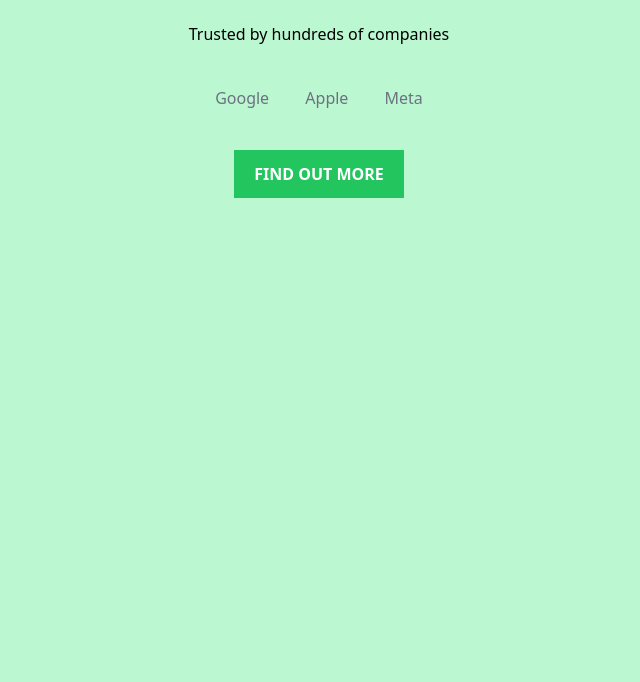
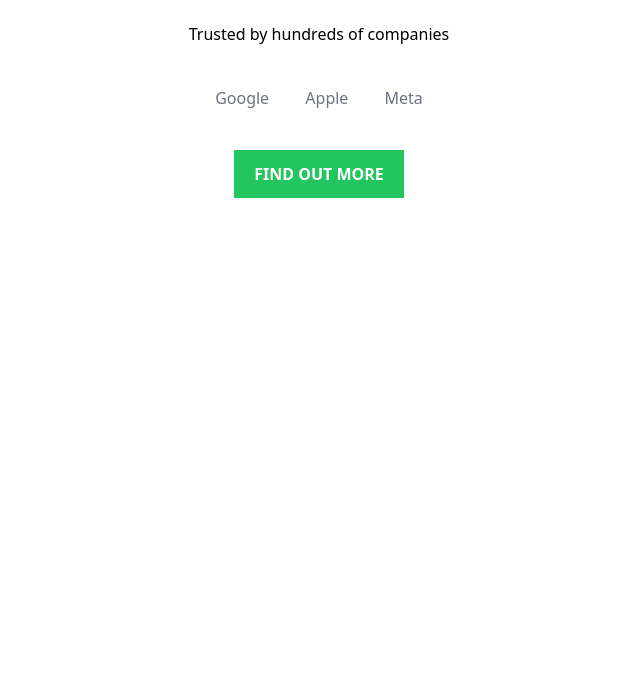
Before and after one commit to Reesecup1012/test-landing, a plain HTML site: page index.html in a window 1280 px wide. Shown: the part 118-800 px from the top of the page, without its empty margins (321-961 px from the left). Drawn offline with nearby package versions, Linux system fonts and the light colour scheme.

Commit message:
change bg

```diff
--- a/index.html
+++ b/index.html
@@ -3,7 +3,7 @@
     <script src="https://cdn.tailwindcss.com"></script>
   </head>
   <body>
-    <div class="py-16 bg-green-200 h-screen">
+    <div class="py-16 bg-black-200 h-screen">
       <h1 class="text-center text-3xl mb-10 font-extrabold tracking-tight text-gray-900">
         Buy this great tool Tiffany </h1>
       <p class="text-center">Trusted by hundreds of companies</p>
```
